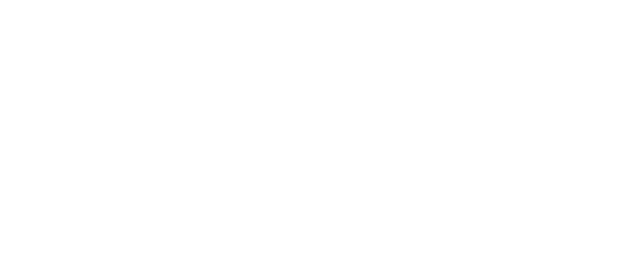
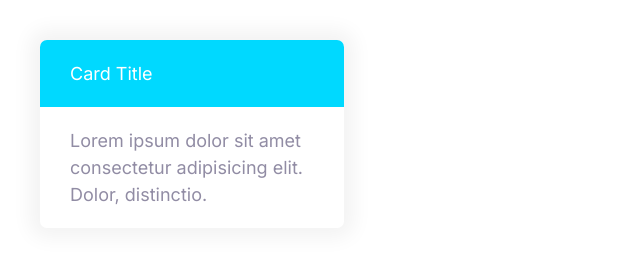
Before and after one commit to deybur/debonair, a plain HTML site: page index.html in a window 1280 px wide. Shown: the whole page, without its empty margins (0-640 px from the left). Drawn offline with Linux system fonts and the light colour scheme.

Commit message:
commit card to component

```diff
--- a/css/styles.css
+++ b/css/styles.css
@@ -272,3 +272,24 @@ a {
     font-size: 1.5rem;
   }
 }
+
+/*Cards*/
+.card {
+  border-radius: 7px;
+  box-shadow: 0 0 20px 10px #f3f3f3;
+  overflow: hidden;
+}
+
+.card__header,
+.card__body {
+  padding: 2rem 3rem;
+}
+
+.card--primary .card__header {
+  background: var(--color-primary);
+  color: #fff;
+}
+.card--secondary .card__header {
+  background: var(--color-secondary);
+  color: #fff;
+}
--- a/index.html
+++ b/index.html
@@ -13,5 +13,15 @@
     <link rel="stylesheet" href="css/normalize.css" />
     <link rel="stylesheet" href="css/styles.css" />
   </head>
-  <body></body>
+  <body>
+    <div style="width: 30%; padding: 4rem">
+      <div class="card card--secondary">
+        <header class="card__header">Card Title</header>
+        <div class="card__body">
+          Lorem ipsum dolor sit amet consectetur adipisicing elit. Dolor,
+          distinctio.
+        </div>
+      </div>
+    </div>
+  </body>
 </html>
```
